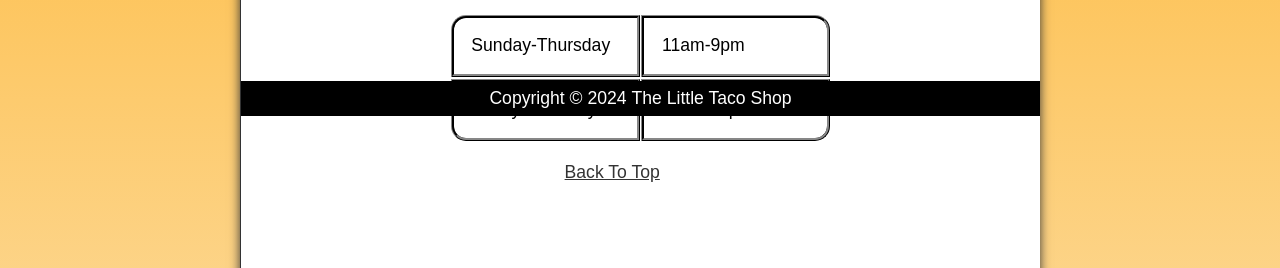
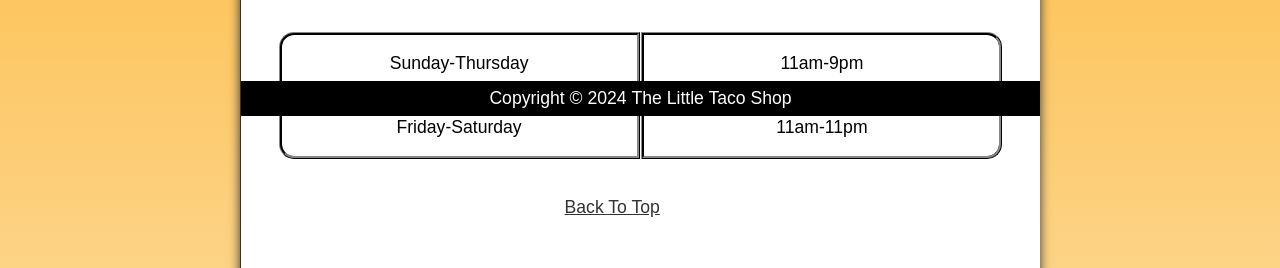
Before and after one commit to AhmAdO9/LITTLE-TACO-SHOP, a plain HTML site: page hours.html in a window 1280 px wide. Shown: the part 684-952 px from the top of the page. Drawn offline with Linux system fonts and the light colour scheme.

Commit message:
saving changes

```diff
--- a/style.css
+++ b/style.css
@@ -508,8 +508,9 @@ tfoot td {
         "hd1 dd1"
         "hd2 dd2";
     gap: 0.1em;
-    width: 50%;
-    margin: 0 auto;
+    padding: 1em;
+    /* width: 50%;
+    margin: 0 auto; */
 
 
 }
@@ -520,6 +521,9 @@ tfoot td {
     border: medium ridge var(--BORDER-COLOR);
     padding: 1em;
     border-top-left-radius: var(--BORDER-RADIUS);
+    place-content: center;
+    width: 100%;
+    height: 100%
 }
 
 .hours__dd1 {
@@ -528,6 +532,9 @@ tfoot td {
     border: medium ridge var(--BORDER-COLOR);
     padding: 1em;
     border-top-right-radius: var(--BORDER-RADIUS);
+    place-content: center;
+    width: 100%;
+    height: 100%
 }
 .hours__dt2 {
     grid-area: hd2;
@@ -535,6 +542,9 @@ tfoot td {
     border: medium ridge var(--BORDER-COLOR);
     padding: 1em;
     border-bottom-left-radius: var(--BORDER-RADIUS);
+    place-content: center;
+    width: 100%;
+    height: 100%
 
 }
 .hours__dd2 {
@@ -543,6 +553,9 @@ tfoot td {
     border: medium ridge var(--BORDER-COLOR);
     padding: 1em;
     border-bottom-right-radius: var(--BORDER-RADIUS);
+    place-content: center;
+    width: 100%;
+    height: 100%
 }
 
 .hours__p {
```
